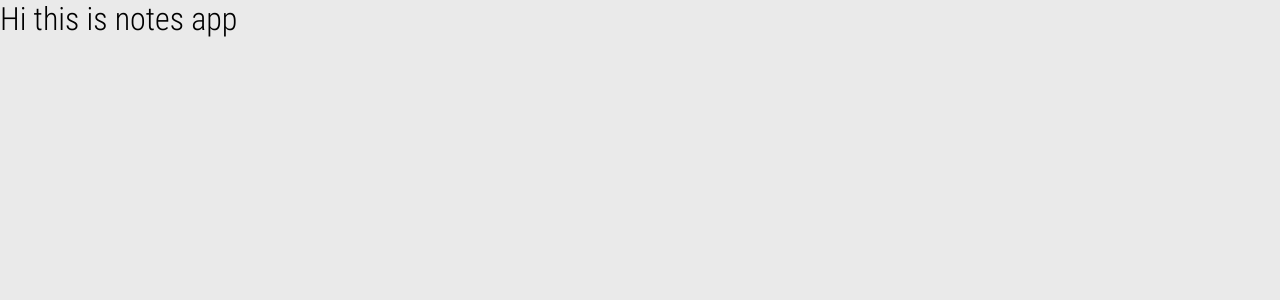
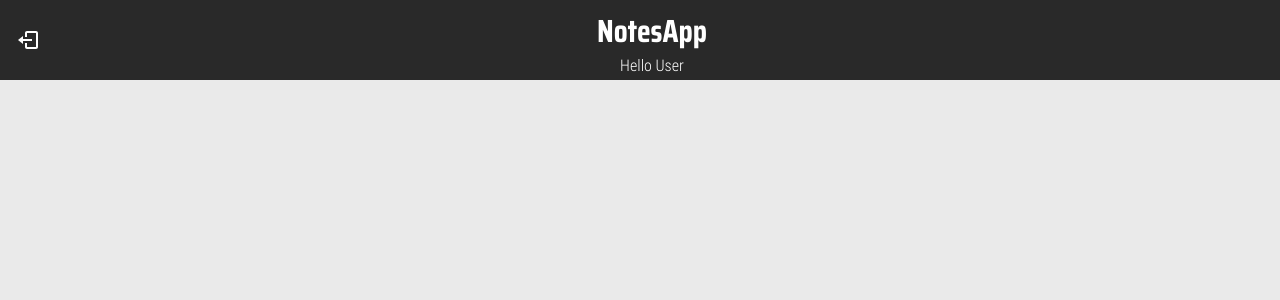
Before and after one commit to RazAbk/NotesApp, a React (Create React App) app in the folder frontend/: page / in a window 1280 px wide. Shown: the top 300 px of the page. Built offline with nearby package versions, Linux system fonts and the light colour scheme.

Commit message:
basic app layout

```diff
--- a/frontend/package.json
+++ b/frontend/package.json
@@ -14,6 +14,7 @@
     "axios": "^0.24.0",
     "react": "^17.0.2",
     "react-dom": "^17.0.2",
+    "react-icons": "^4.3.1",
     "react-redux": "^7.2.6",
     "react-router-dom": "^6.2.1",
     "react-scripts": "5.0.0",
--- a/frontend/src/pages/NotesApp.tsx
+++ b/frontend/src/pages/NotesApp.tsx
@@ -1,9 +1,30 @@
 import React from 'react'
+import { INote } from '../interfaces/dataInterfaces'
+import { BiLogOut } from 'react-icons/bi'
+
+const notesData: INote[] = [
+    {
+        _id: 'asdasd',
+        title: 'do that',
+        body: 'Lorem ipsum dolor sit amet consectetur adipisicing elit. Ipsum, tempora at! Earum pariatur blanditiis dolores nostrum illo dolorum repellendus consequatur?'
+    }
+]
+
 
 export const NotesApp = () => {
     return (
         <div className="notes-app">
-            <h1>Hi this is notes app</h1>
+            <header>
+                <BiLogOut className="logout-btn" />
+                <div className="header-main-content">
+                    <h1 className="app-logo">NotesApp</h1>
+                    <h2>Hello User</h2>
+                </div>
+                <span></span>
+            </header>
+            <main>
+
+            </main>
         </div>
     )
 }
--- /dev/null
+++ b/frontend/src/store/actions/user.action.ts
@@ -0,0 +1,3 @@
+export function he(){
+
+}
--- a/frontend/src/styles/pages/_notes-app.scss
+++ b/frontend/src/styles/pages/_notes-app.scss
@@ -1,3 +1,41 @@
 .notes-app{
+    header{
+        height: 5rem;
+        width: 100%;
+        padding: 1rem;
 
+        display: flex;
+        align-items: center;
+        justify-content: space-between;
+
+        background-color: $main-dark-color;
+        color: $txt-light-color;
+
+        .header-main-content{
+            display: flex;
+            flex-direction: column;
+            align-items: center;
+
+            .app-logo{
+                font-family: SairaCondensed-Bold;
+            }
+
+            h2{
+                font-size: 1rem;
+            }
+
+        }
+
+
+        .logout-btn{
+            cursor: pointer;
+            font-size: 1.5rem;
+        }
+    }
+
+    main{
+        width: 100%;
+        height: calc(100vh - 5rem);
+        max-height: calc(100vh - 5rem);
+    }
 }
--- a/frontend/src/styles/setup/_fonts.scss
+++ b/frontend/src/styles/setup/_fonts.scss
@@ -7,3 +7,8 @@
     font-family: OpenSans-Regular;
     src: url("../../assets/fonts/OpenSans-Regular.ttf");
 }
+
+@font-face {
+    font-family: SairaCondensed-Bold;
+    src: url("../../assets/fonts/SairaCondensed-Bold.ttf");
+}
```
Also changed, not shown: frontend/src/assets/fonts/SairaCondensed-Bold.ttf (added), 1 other file (tests, documents, lock files or other folders).
